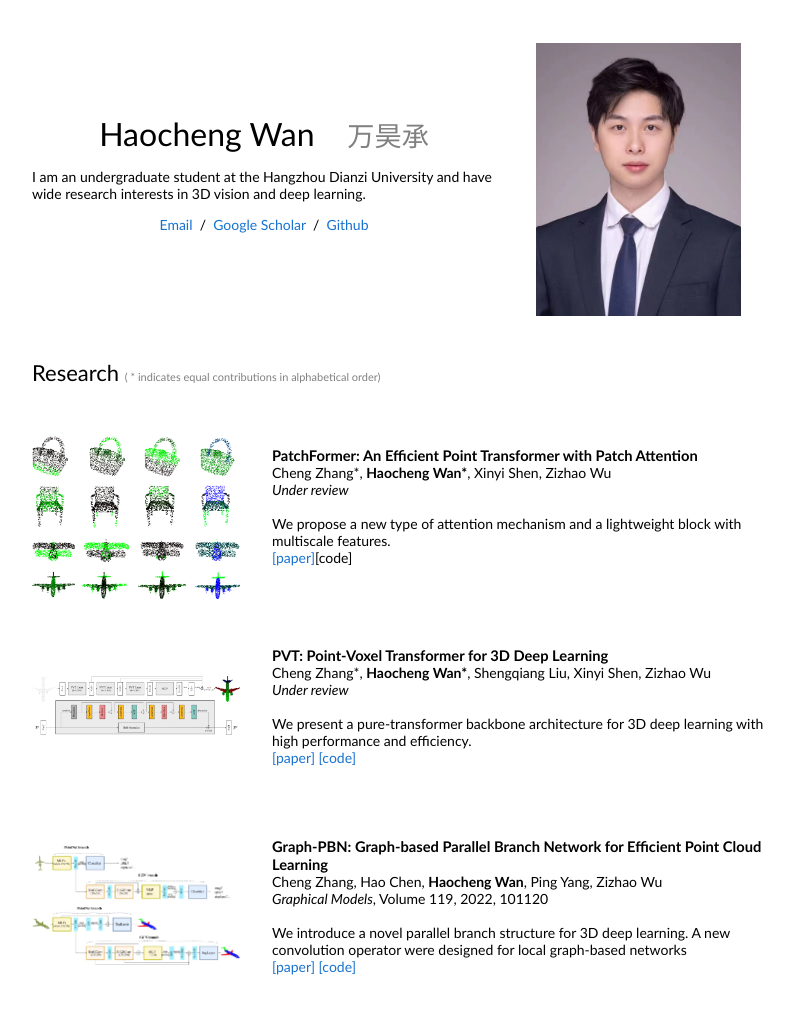
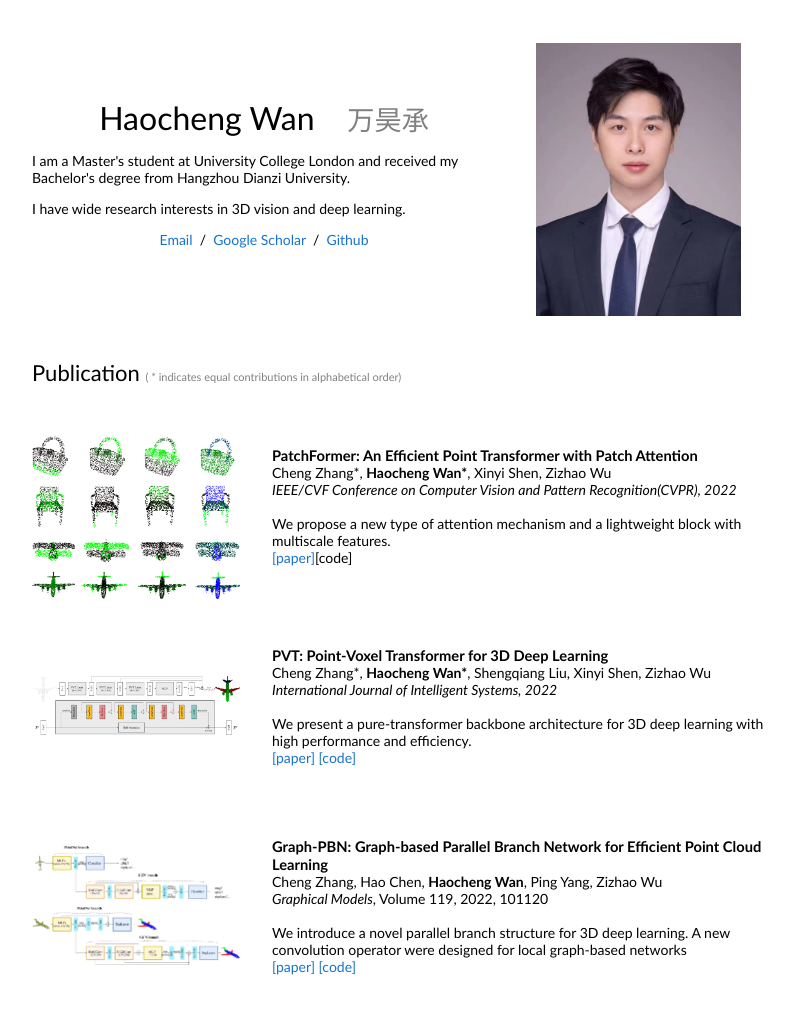
Before and after one commit to HaochengWan/HaochengWan.github.io, a plain HTML site: page index.html in a window 1280 px wide. Shown: the top 1009 px of the page, without its empty margins (228-1022 px from the left). Drawn offline with Linux system fonts and the light colour scheme.

Commit message:
Add files via upload

```diff
--- a/index.html
+++ b/index.html
@@ -164,7 +164,8 @@
                         <t style="font-family:verdana;font-size:85%;color:gray;">万昊承</t>
                     </name>
                   </p>
-                  <p>I am an undergraduate student at the Hangzhou Dianzi University and have wide research interests in 3D vision and deep learning.
+                  <p>I am a Master's student at University College London and received my Bachelor's degree from Hangzhou Dianzi University.</p>
+				  <p> I have wide research interests in 3D vision and deep learning.
                   </p>
 
 <!--
@@ -189,7 +190,7 @@
             <table style="width:100%;border:0px;border-spacing:0px;border-collapse:separate;margin-right:auto;margin-left:auto;"><tbody>
                 <tr>
                 <td style="padding:20px;width:100%;vertical-align:middle">
-                  <heading>Research <t style="font-size:50%;color:gray;">( * indicates equal contributions in alphabetical order)</t></heading>
+                  <heading>Publication <t style="font-size:50%;color:gray;">( * indicates equal contributions in alphabetical order)</t></heading>
                 </td>
               </tr>
             </tbody></table>
@@ -209,12 +210,12 @@
                   <br>
 				  Cheng Zhang*, <strong>Haocheng Wan*</strong>, Xinyi Shen, Zizhao Wu
                   <br>
-                                <em>Under review</em>
+                                <em>IEEE/CVF Conference on Computer Vision and Pattern Recognition(CVPR), 2022</em>
                   <br>
                   <br>
                   We propose a new type of attention mechanism and a lightweight block with multiscale features.
                   <br>
-                  <a href="https://arxiv.org/pdf/2111.00207.pdf">[paper]</a>[code]
+                  <a href="https://openaccess.thecvf.com/content/CVPR2022/html/Zhang_PatchFormer_An_Efficient_Point_Transformer_With_Patch_Attention_CVPR_2022_paper.html">[paper]</a>[code]
                 </td>
               </tr>
               <!-- ==================A PAPER BLOCK ENDS==================== -->
@@ -232,7 +233,7 @@
                   <br>
                   Cheng Zhang*, <strong>Haocheng Wan*</strong>, Shengqiang Liu, Xinyi Shen, Zizhao Wu
                   <br>
-                                <em>Under review</em>
+                                <em>International Journal of Intelligent Systems, 2022</em>
                   <br>
                   <br>
                   We present a pure-transformer backbone architecture for 3D deep learning with high performance and efficiency.
```
